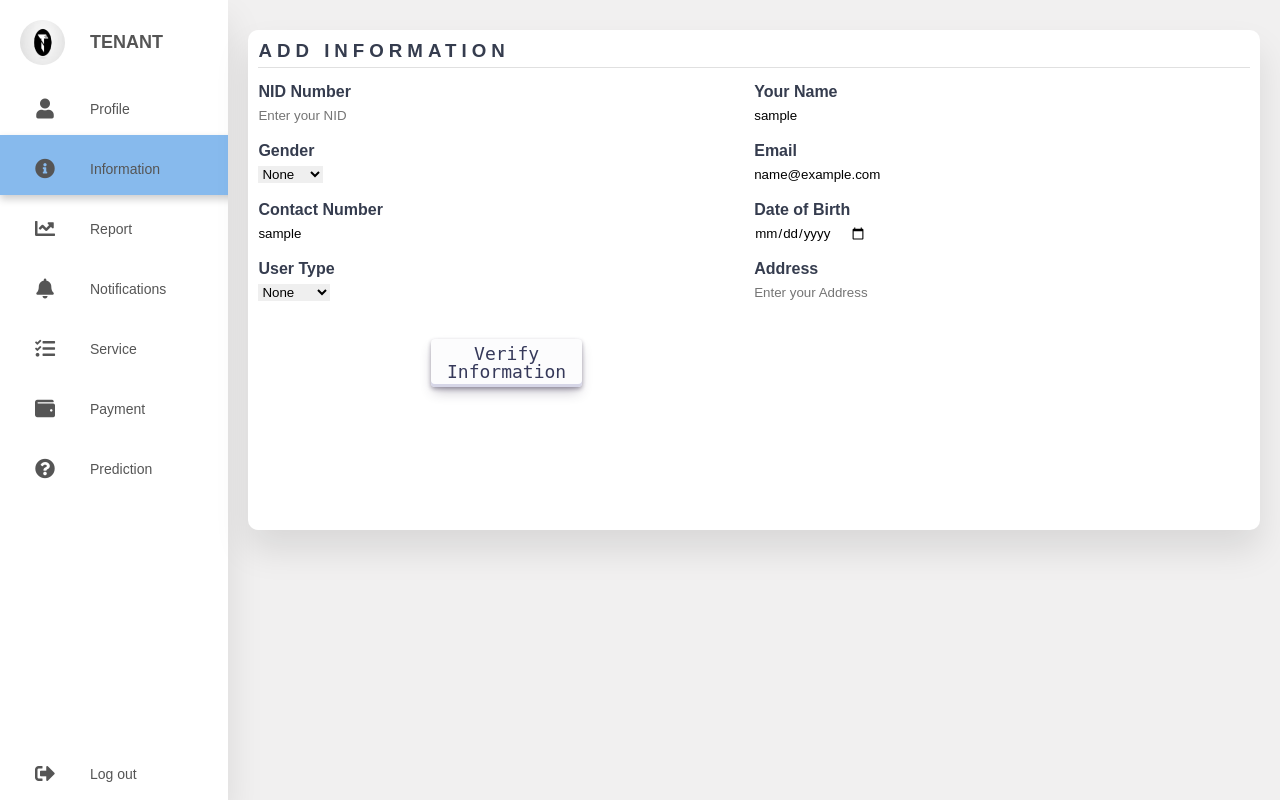
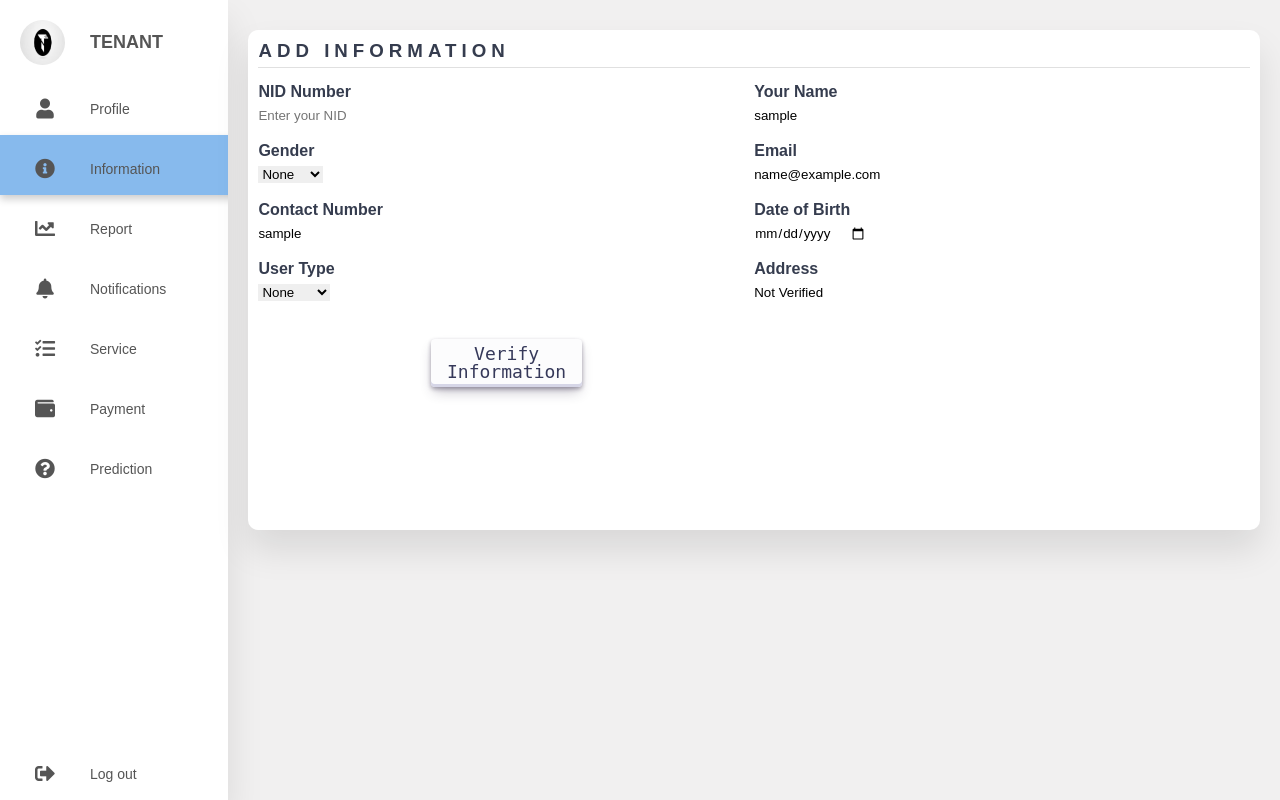
Before and after one commit to hasibhasan-github/IUB_CSE307_SystemAnalysisAndDesign_Tenant_Management_System_MachineLearning_Based_PredictiveApproach, a Flask app: page /info in a window 1280 px wide. Run offline with Flask 3, Linux system fonts and the light colour scheme; the visitor is signed in with stand-in values (Sample User, id 1).

Commit message:
@hasibhasan-github

```diff
--- a/Tenant_Management_System/website/templates/info.html
+++ b/Tenant_Management_System/website/templates/info.html
@@ -76,7 +76,7 @@ Information
           <div class="data">
          </br>
          <label for="email" class="form-label"><h4>Address</h4></label>
-           <input type="email" class="form-control" id="email" placeholder="Enter your Address" required>
+           <input type="text" class="form-control" id="verify" name="verify" value="Not Verified" required>
        </div>
 
      </div>
```
